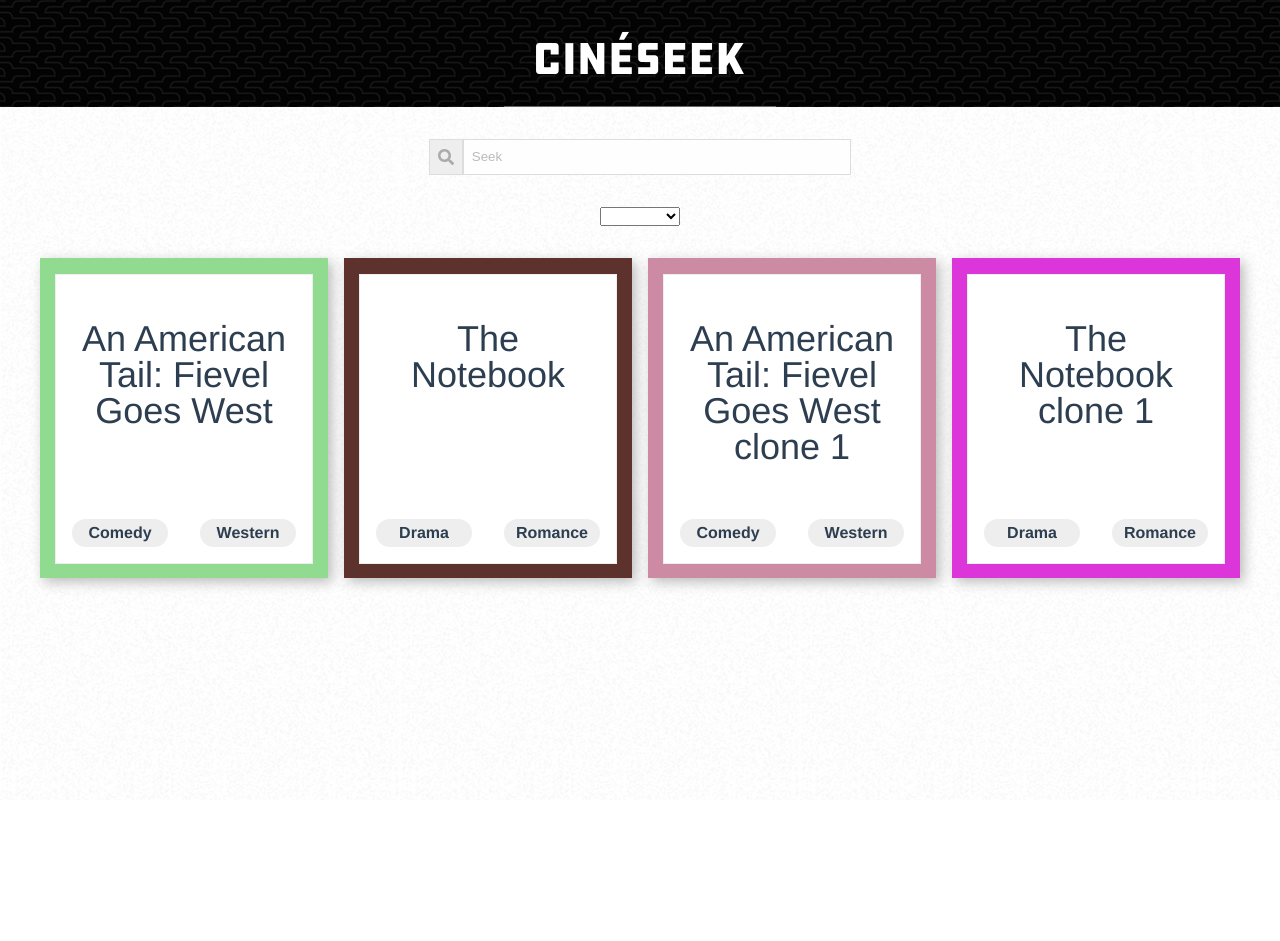
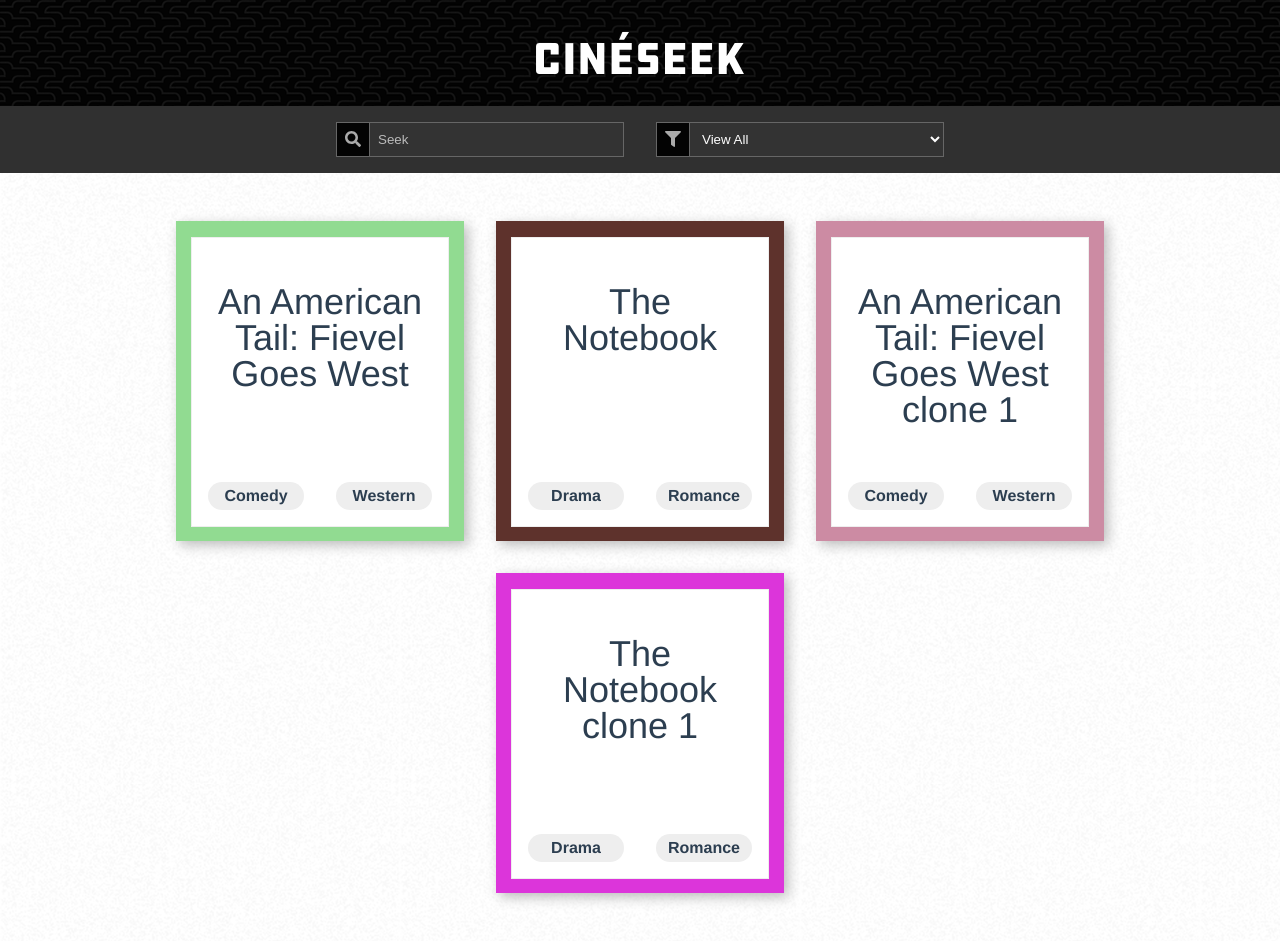
Before and after one commit to caseyisonit/fee-pex-test, a Vue app: page / in a window 1280 px wide. Before the commit the page ends 800 px from the top, so only its background shows below. Built offline with nearby package versions, Linux system fonts and the light colour scheme.

Commit message:
styling search and filter

```diff
--- a/src/components/MovieCard.vue
+++ b/src/components/MovieCard.vue
@@ -36,7 +36,7 @@ export default {
     width: 18rem;
     height: 20rem;
     display: block;
-    margin-bottom: 2rem;
+    margin: 1rem;
 }
 
 .content-container {
--- a/src/components/MovieGrid.vue
+++ b/src/components/MovieGrid.vue
@@ -1,14 +1,17 @@
 <template>
     <div>
         <div class="search-filter-container">
-            <div class="search-container">
-                <div class="search-icon" role="submit">
+            <div class="flex-container">
+                <div class="icon">
                     <font-awesome-icon icon="search" />
                 </div>
-                <input class="search-input" placeholder="Seek" v-model="search" />
+                <input class="input" placeholder="Seek" v-model="search" />
             </div>
-            <div class="filter-conatiner">
-                <select v-model="selectedGenre" aria-placeholder="Filter">
+            <div class="flex-container">
+                <div class="icon">
+                    <font-awesome-icon icon="filter" />
+                </div>
+                <select v-model="selectedGenre" name="genres" class="input">
                     <option value="view all">View All</option>
                     <option v-for="(genre, index) in genres" :value="genre.title" :key="index">
                         {{ genre.title }}
@@ -31,7 +34,7 @@ export default {
     data() {
         return {
             search: '',
-            selectedGenre: ''
+            selectedGenre: 'view all'
         };
     },
     components: { MovieCard },
@@ -43,6 +46,7 @@ export default {
         filteredMovies() {
             let tempMovies = this.movies;
 
+            //search input
             if (this.search != '' && this.search) {
                 tempMovies = tempMovies.filter((movie) => {
                     //checks movie title
@@ -66,9 +70,13 @@ export default {
                         return movie;
                     }
                 });
-            } else if (this.selectedGenre === 'view all') {
+            }
+            //clears genre selector
+            else if (this.selectedGenre === 'view all') {
                 return tempMovies;
-            } else if (this.selectedGenre !== '' && this.selectedGenre) {
+            }
+            // genre selector filter
+            else if (this.selectedGenre !== '' && this.selectedGenre) {
                 tempMovies = tempMovies.filter((movie) => {
                     return movie.genre.some((singleGenre) => {
                         return singleGenre.title.toLowerCase().includes(this.selectedGenre.toLowerCase());
@@ -78,43 +86,49 @@ export default {
 
             return tempMovies;
         }
-    }
+
+    },
 };
 </script>
 <style lang="scss">
-.search-container {
-    padding: 1rem;
+.search-filter-container {
+    display: flex;
+    flex-flow: wrap;
+    align-content: center;
+    justify-content: center;
+    background-color: #303030;
+}
+
+.flex-container {
     display: flex;
     justify-content: center;
     align-content: center;
-    margin: auto;
-    @media (min-width: 415px) {
-        padding: 2rem 1.5rem;
-        flex-shrink: 2;
-        width: 33vw;
+    align-items: stretch;
+    padding: 1rem;
+    min-width: 18rem;
 }
-    .search-input {
-        color: #000;
-        background-color: #fefefe;
-        margin: auto;
-        height: 2rem;
+.input {
+    color: #ffffff;
+    background-color: #333333;
+    // margin: auto;
+    padding: .5rem;
     padding-left: 0.5rem;
-        border: #dddddd 1px solid;
+    border: #666 1px solid;
     flex-grow: 2;
     &::placeholder {
         color: #bbbbbb;
         opacity: 100%;
     }
     &:focus-visible {
-            outline: none;
+        outline: #999999 1px solid;
     }
 }
-
-    .search-icon {
+.icon {
     display: flex;
     align-content: center;
-        background-color: #eeeeee;
-        border: #dddddd 1px solid;
+    background-color: #030303;
+    border: #666 1px solid;
+    border-right: none;
     padding: 0 0.5rem;
     align-content: center;
     svg {
@@ -122,13 +136,12 @@ export default {
         color: #aaaaaa;
     }
 }
-}
 
 .movie-grid-container {
     display: flex;
     flex-flow: wrap;
     align-content: space-around;
-    justify-content: space-evenly;
+    justify-content: center;
     padding: 1rem;
     @media (min-width: 415px) {
         padding: 2rem 1.5rem;
--- a/src/components/NavBar.vue
+++ b/src/components/NavBar.vue
@@ -19,7 +19,7 @@ export default {}
     margin: auto;
     padding: 2rem;
     display: block;
-    border-bottom: #666 1px solid;
+    // border-bottom: #666 1px solid;
     @media (min-width: 415px) {
         display: flex;
     }
--- a/src/main.ts
+++ b/src/main.ts
@@ -2,10 +2,10 @@ import Vue from 'vue';
 import App from './App.vue';
 import store from './store';
 import { library } from '@fortawesome/fontawesome-svg-core';
-import { faSearch } from '@fortawesome/free-solid-svg-icons';
+import { faSearch, faFilter } from '@fortawesome/free-solid-svg-icons';
 import { FontAwesomeIcon } from '@fortawesome/vue-fontawesome';
 
-library.add(faSearch);
+library.add(faSearch, faFilter);
 
 Vue.component('font-awesome-icon', FontAwesomeIcon);
 
```
Lines whose indentation alone changed are shown as unchanged.
